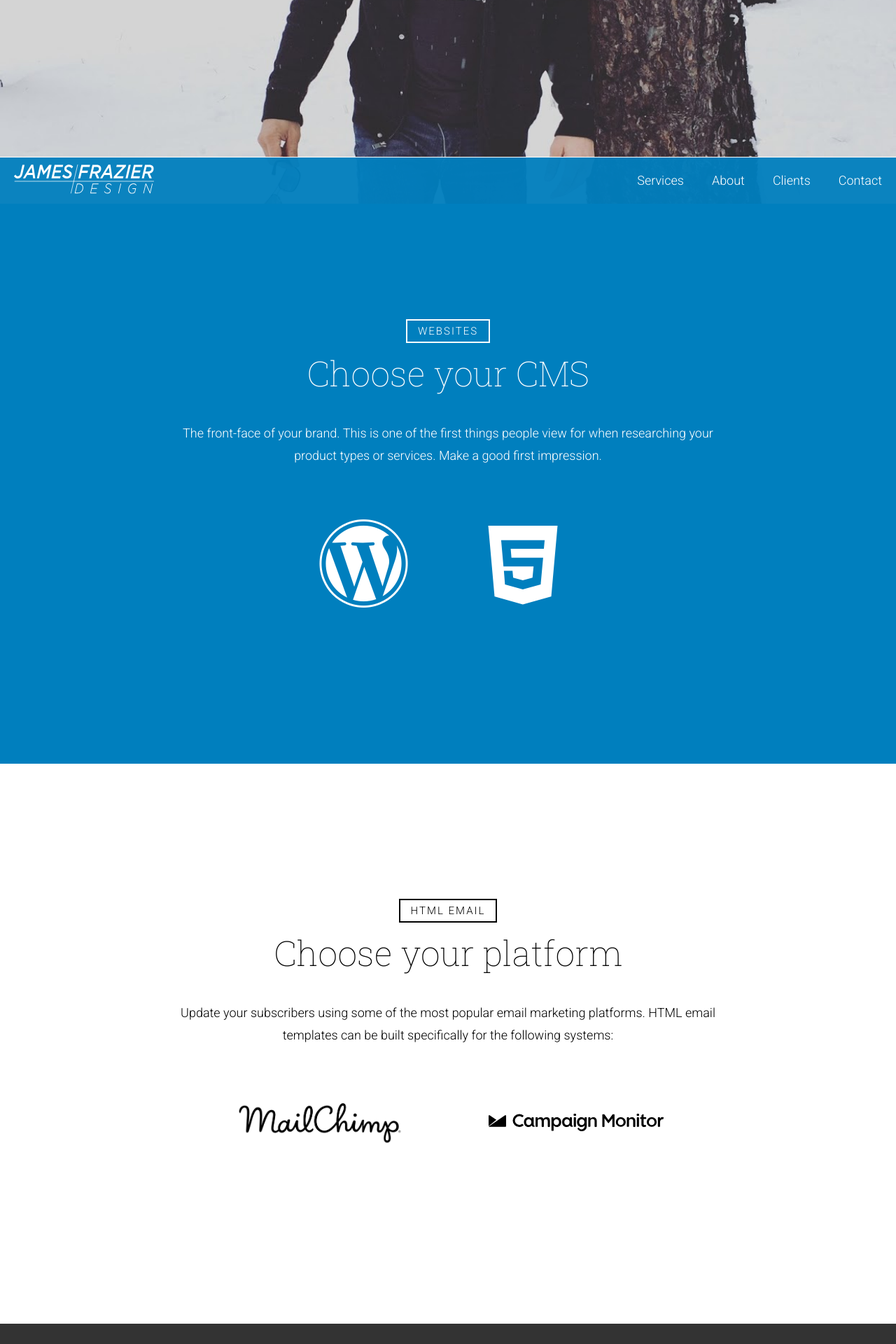
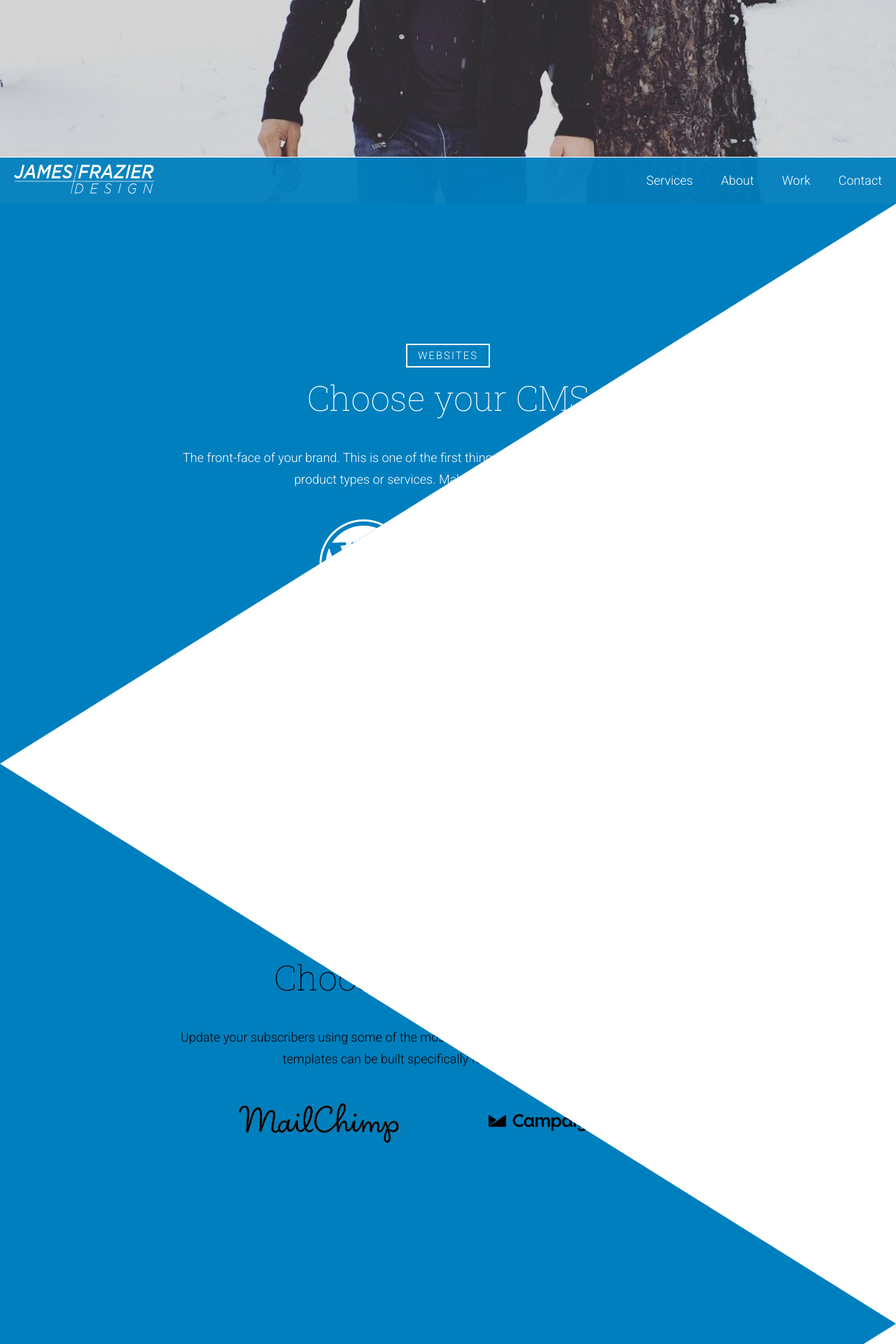
Before and after one commit to jamesfrazier81/no-db-jfd, a PHP site: page / in a window 1280 px wide. Shown: the part 509-2429 px from the top of the page at 70% size. Run offline with PHP 8.4, Linux system fonts and the light colour scheme.

Commit message:
Home page updates.
Triangle styles and button styles.

```diff
--- a/includes/nav.php
+++ b/includes/nav.php
@@ -5,10 +5,10 @@
 	</div>
 	<div class="navlinks">
 		<ul>
-			<li><a href="/services">Services</a></li>
-			<li><a href="/about">About</a></li>
-			<li><a href="/clients">Clients</a></li>
-			<li><a href="/contact">Contact</a></li>
+			<li><a href="/services.php">Services</a></li>
+			<li><a href="/about.php">About</a></li>
+			<li><a href="/work.php">Work</a></li>
+			<li><a href="/contact.php">Contact</a></li>
 		</ul>
 	</div>
 </div>
--- a/index.php
+++ b/index.php
@@ -24,8 +24,8 @@
 			<h2>Choose your CMS</h2>
 			<p>The front-face of your brand. This is one of the first things people view for when researching your product types or services. Make a good first impression.</p>
 			<ul>
-				<li><a href="/services/#wordpress"><i class="fa fa-wordpress" aria-hidden="true"></i></a></li>
-				<li><a href="/services/#static"><i class="fa fa-html5" aria-hidden="true"></i></a></li>
+				<li><a href="/services.php/#web-wordpress"><i class="fa fa-wordpress" aria-hidden="true"></i></a></li>
+				<li><a href="/services.php/#web-html"><i class="fa fa-html5" aria-hidden="true"></i></a></li>
 			</ul>
 		</div>
 	</div>
--- a/sass/_base.scss
+++ b/sass/_base.scss
@@ -44,9 +44,11 @@ p {
 // Buttons
 .btn {
     display: inline-block;
-	padding: 8px 20px;
+    padding: 12px 30px;
     font-weight: $font-bold;
     text-decoration: none;
+    transform: skew(-5deg, 0);
+    transition: all 0.3s ease-in-out;
 
     .fa {
         margin-left: 5px;
@@ -55,11 +57,23 @@ p {
     &.btn-white {
         background-color: white;
         color: $color-blue;
+
+        &:hover {
+            color: white;
+            transform: skew(5deg, 0);
+            box-shadow: inset 0 0 0 25px $color-gray;
+        }
     }
 
     &.btn-blue {
         background-color: $color-blue;
         color: white;
+
+        &:hover {
+            color: $color-blue;
+            transform: skew(5deg, 0);
+            box-shadow: inset 0 0 0 25px white;
+        }
     }
 }
 
--- a/sass/_home.scss
+++ b/sass/_home.scss
@@ -64,6 +35,9 @@
 
         &.second, &.third, &.fourth {
             background-color: $color-blue;
+            background-size: cover;
+            background-repeat: no-repeat;
+            background-position: top center;
 
             .container {
                 display: flex;
@@ -107,7 +81,7 @@
 
                     li {
                         width: 50%;
-                        padding: 5%;
+                        padding: 2% 5%;
 
                         &:first-child {
                             text-align: right;
@@ -121,14 +95,25 @@
                             color: white;
                             font-family: $font-awesome;
                             font-size: 7rem;
+                            transition: all 0.3s ease-in-out;
+
+                            &:hover {
+                                transform: translate(0, -10px);
+                            }
                         }
                     }
                 }
             }
         }
 
+        &.second {
+            background-color: $color-blue;
+            @include img-top-left;
+        }
+
         &.third {
-            background-color: white;
+            background-color: $color-blue;
+            @include img-bottom-left;
 
             .container {
                 small {
--- /dev/null
+++ b/sass/_mixins.scss
@@ -0,0 +1,29 @@
+// Image top left (clipped bottom right)
+@mixin img-top-left {
+      clip-path: polygon(0 0, 0 100%, 100% 0, 100% 0);
+}
+
+// Image top right (clipped bottom left)
+@mixin img-top-right {
+      clip-path: polygon(100% 100%, 100% 100%, 100% 0, 0 0);
+}
+
+// Image bottom right (clipped top left)
+@mixin img-bottom-right {
+      clip-path: polygon(100% 100%, 100% 0, 0 100%, 100% 100%);
+}
+
+// Image bottom left (clipped top right)
+@mixin img-bottom-left {
+      clip-path: polygon(0 100%, 100% 100%, 100% 100%, 0 0);
+}
+
+// Image bow tie
+@mixin img-bow-tie {
+      clip-path: polygon(0 0, 0 100%, 100% 0, 100% 100%);
+}
+
+// Image triangle
+@mixin img-triangle {
+      clip-path: polygon(0 100%, 50% 0, 100% 100%);
+}
--- a/sass/_nav.scss
+++ b/sass/_nav.scss
@@ -34,7 +34,7 @@
                 padding: 0;
 
                 a {
-                	display: inline-block;
+                    display: inline-block;
                     line-height: 45px;
                     padding: 10px 20px;
                     text-align: center;
@@ -49,3 +49,35 @@
         }
     }
 }
+
+// Subnav
+.container-wrap {
+    &.subnav {
+        z-index: 2;
+        position: absolute;
+        top: 0;
+        width: 100%;
+        background-color: rgba(black, 0.75);
+
+        ul {
+            display: flex;
+            align-items: center;
+            align-content: center;
+            justify-content: center;
+            width: 100%;
+            list-style: none;
+            margin: 0;
+            padding: 0;
+
+            li {
+                a {
+                    display: inline-block;
+                    padding: 8px 20px;
+                    font-size: 0.75rem;
+                    color: white;
+                    text-decoration: none;
+                }
+            }
+        }
+    }
+}
--- a/sass/style.scss
+++ b/sass/style.scss
@@ -1,6 +1,7 @@
 @import url('https://fonts.googleapis.com/css?family=Roboto+Slab:100,300,700|Roboto:300,700');
 
 @import 'variables',
+		'mixins',
 		'base',
 		'home',
 		'layout',
--- a/style.css
+++ b/style.css
@@ -108,7 +98,11 @@ p {
         color: white; }
 
 .home .container-wrap.second, .home .container-wrap.third, .home .container-wrap.fourth {
-  background-color: #007fbe; }
+  background-color: #007fbe;
+  -moz-background-size: cover;
+  background-size: cover;
+  background-repeat: no-repeat;
+  background-position: top center; }
   .home .container-wrap.second .container, .home .container-wrap.third .container, .home .container-wrap.fourth .container {
     display: -webkit-box;
     display: -moz-box;
@@ -168,7 +162,7 @@ p {
       padding: 0; }
       .home .container-wrap.second .container ul li, .home .container-wrap.third .container ul li, .home .container-wrap.fourth .container ul li {
         width: 50%;
-        padding: 5%; }
+        padding: 2% 5%; }
         .home .container-wrap.second .container ul li:first-child, .home .container-wrap.third .container ul li:first-child, .home .container-wrap.fourth .container ul li:first-child {
           text-align: right; }
         .home .container-wrap.second .container ul li:last-child, .home .container-wrap.third .container ul li:last-child, .home .container-wrap.fourth .container ul li:last-child {
@@ -176,10 +170,24 @@ p {
         .home .container-wrap.second .container ul li .fa, .home .container-wrap.third .container ul li .fa, .home .container-wrap.fourth .container ul li .fa {
           color: white;
           font-family: FontAwesome;
-          font-size: 7rem; }
+          font-size: 7rem;
+          -webkit-transition: all 0.3s ease-in-out;
+          -moz-transition: all 0.3s ease-in-out;
+          transition: all 0.3s ease-in-out; }
+          .home .container-wrap.second .container ul li .fa:hover, .home .container-wrap.third .container ul li .fa:hover, .home .container-wrap.fourth .container ul li .fa:hover {
+            -webkit-transform: translate(0, -10px);
+            -moz-transform: translate(0, -10px);
+            transform: translate(0, -10px); }
+
+.home .container-wrap.second {
+  background-color: #007fbe;
+  -webkit-clip-path: polygon(0 0, 0 100%, 100% 0, 100% 0);
+  clip-path: polygon(0 0, 0 100%, 100% 0, 100% 0); }
 
 .home .container-wrap.third {
-  background-color: white; }
+  background-color: #007fbe;
+  -webkit-clip-path: polygon(0 100%, 100% 100%, 100% 100%, 0 0);
+  clip-path: polygon(0 100%, 100% 100%, 100% 100%, 0 0); }
   .home .container-wrap.third .container small {
     color: black;
     border: 2px solid black; }
```
Also changed, not shown: other parts of sass/_home.scss (+7 -30 lines), other parts of style.css (+67 -36 lines), services.php (+5 -6 lines), work.php (added, +35 -0 lines). Lines whose indentation alone changed are shown as unchanged.
